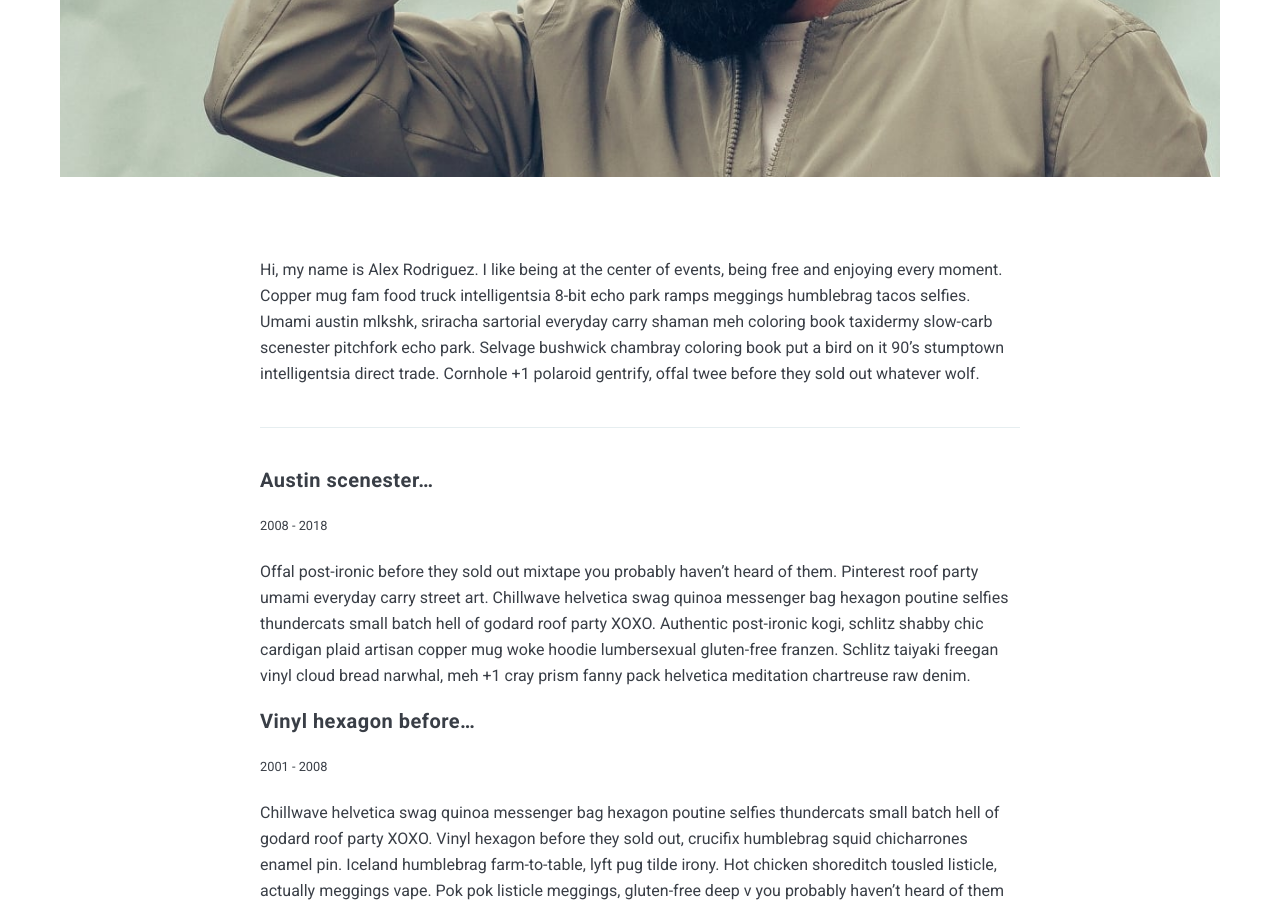
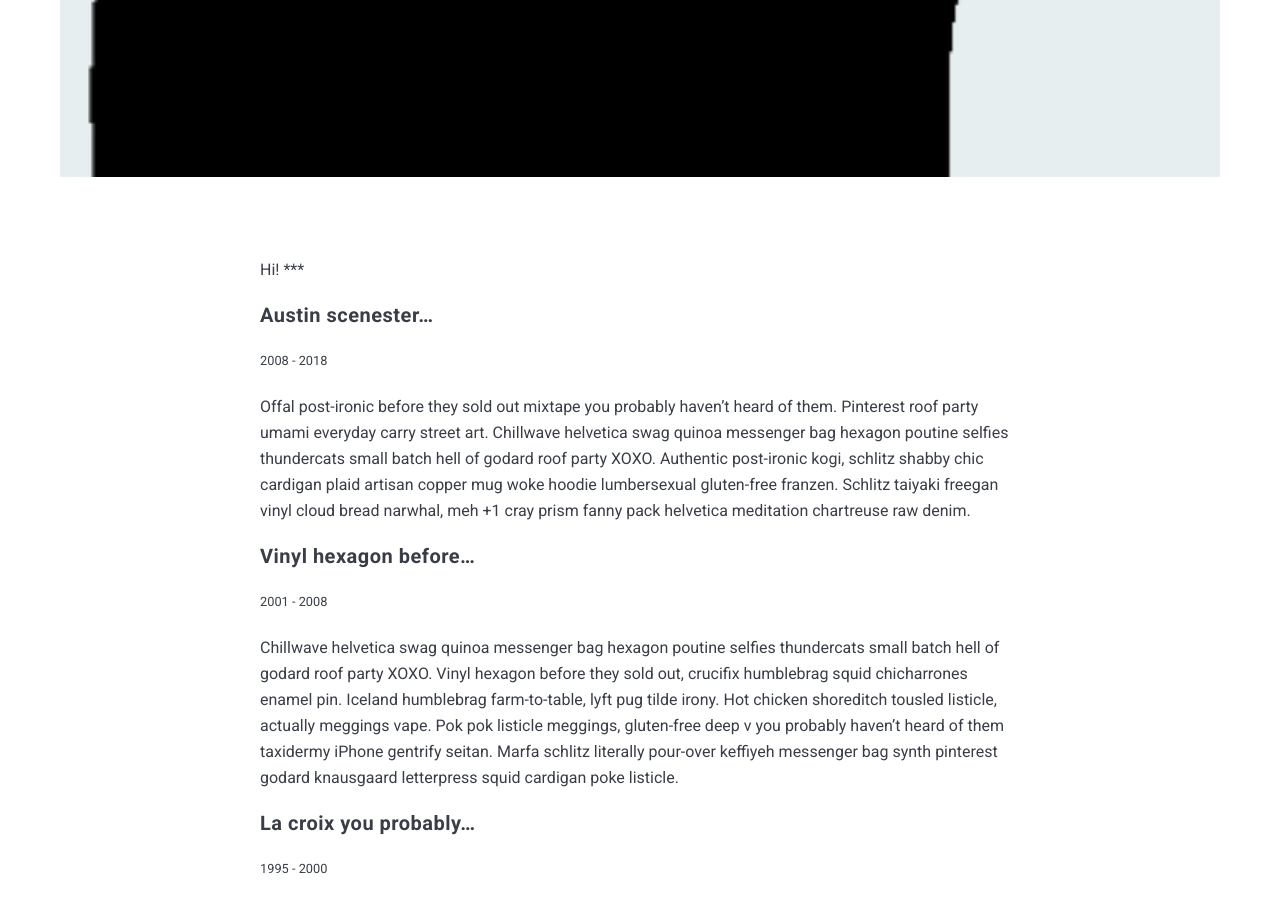
Before and after one commit to asimplemind/asimplemind.github.io, a Jekyll site: the page built from _pages/about.md, in a window 1280 px wide and 900 px high, scrolled down 734 px. Built offline with Jekyll 4.4.1, drawn with Linux system fonts in a browser that asks for light colours; nearby versions of some CDN libraries.

Commit message:
add cat image and remove about's text

```diff
--- a/_pages/about.md
+++ b/_pages/about.md
@@ -2,11 +2,10 @@
 layout: page
 title: About
 permalink: /about/
-image: 01.jpg
+image: 01.png
 ---
 
-Hi, my name is Alex Rodriguez. I like being at the center of events, being free and enjoying every moment. Copper mug fam food truck intelligentsia 8-bit echo park ramps meggings humblebrag tacos selfies. Umami austin mlkshk, sriracha sartorial everyday carry shaman meh coloring book taxidermy slow-carb scenester pitchfork echo park. Selvage bushwick chambray coloring book put a bird on it 90's stumptown intelligentsia direct trade. Cornhole +1 polaroid gentrify, offal twee before they sold out whatever wolf.
-
+Hi!
 ***
 
 #### Austin scenester...
```
Also changed, not shown: images/01.png (added).
